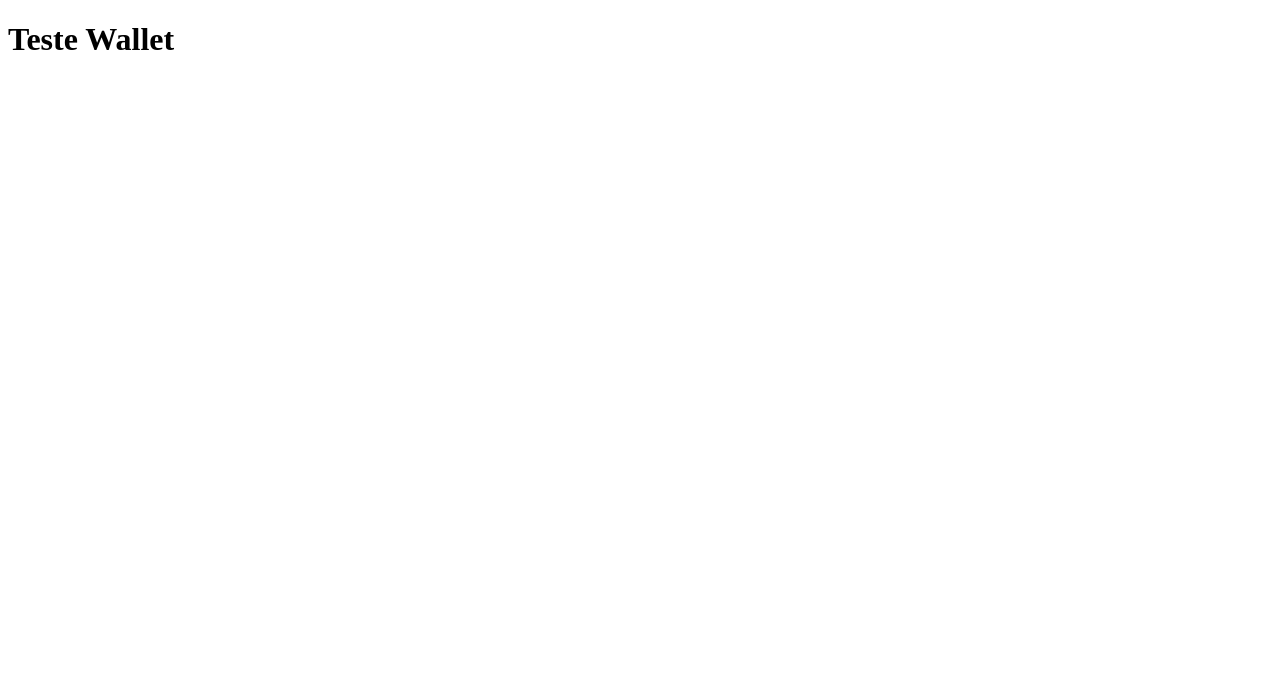
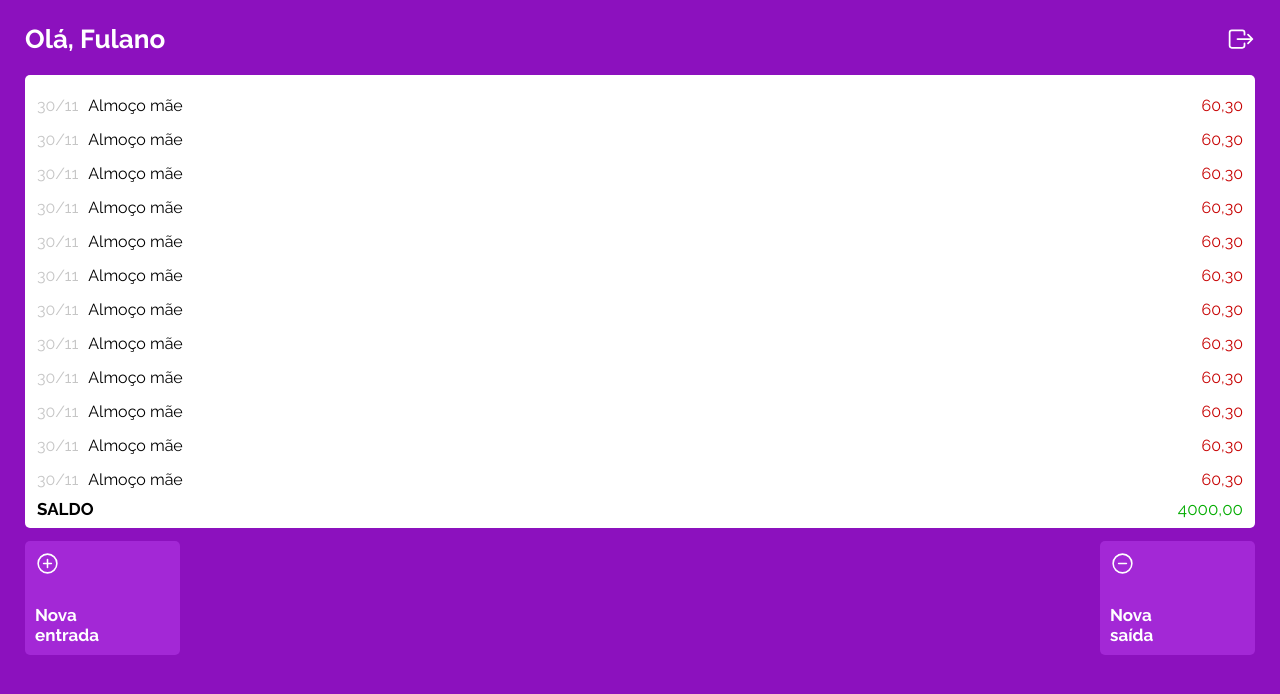
Before and after one commit to frreiro/projeto13-mywallet-front, a React app: page /Wallet in a window 1280 px wide. Built offline with nearby package versions, Linux system fonts and the light colour scheme; a web font is replaced by a local one.

Commit message:
feat: screen wallet css done

```diff
--- a/public/index.html
+++ b/public/index.html
@@ -14,6 +14,8 @@
 <body>
   <noscript>You need to enable JavaScript to run this app.</noscript>
   <div class="root"></div>
+  <script type="module" src="https://unpkg.com/ionicons@5.5.2/dist/ionicons/ionicons.esm.js"></script>
+  <script nomodule src="https://unpkg.com/ionicons@5.5.2/dist/ionicons/ionicons.js"></script>
 </body>
 
 </html>
--- a/src/components/SignIn/index.js
+++ b/src/components/SignIn/index.js
@@ -1,5 +1,7 @@
 import styled from "styled-components"
 import "../../css/styled.css"
+import '../../css/reset.css'
+
 
 export default function SignIn() {
     return (
@@ -30,6 +32,9 @@ const Login = styled.div`
         font-family: 'Saira Stencil One';
         font-weight: 400;
         color: white;
+        font-size: 32px;
+
+        margin-bottom: 24px;
     }
 
     p{
--- a/src/components/SignUp/index.js
+++ b/src/components/SignUp/index.js
@@ -32,6 +32,9 @@ const Register = styled.div`
         font-family: 'Saira Stencil One';
         font-weight: 400;
         color: white;
+        font-size: 32px;
+
+        margin-bottom: 28px;
     }
 
     p{
--- a/src/components/Wallet/index.js
+++ b/src/components/Wallet/index.js
@@ -1,9 +1,176 @@
 import styled from "styled-components"
+
+const nums = [1, 2, 1, 2, 1, 2, 1, 2, 1, 2, 1, 2, 1, 2, 1, 2]
 
 export default function Wallet() {
     return (
-        <>
-            <h1>Teste Wallet</h1>
-        </>
+        <DivWallet>
+            <DivUser>
+                <h1>Olá, Fulano</h1>
+                <ion-icon name="exit-outline"></ion-icon>
+            </DivUser>
+            <DivStatement>
+                {nums.map((num) => {
+                    return (
+                        <Transaction>
+                            <p className="date">30/11
+                                <span className="description">Almoço mãe</span>
+                            </p>
+                            <p className="out">60,30</p>
+                        </Transaction>
+                    )
+                })
+                }
+
+            </DivStatement>
+            <DivTotal>
+                <p className="total">SALDO</p>
+                <p className="in">4000,00</p>
+            </DivTotal>
+            <DivPayment>
+                <div>
+                    <ion-icon name="add-circle-outline"></ion-icon>
+                    <p>Nova <br /> entrada</p>
+                </div>
+                <div>
+                    <ion-icon name="remove-circle-outline"></ion-icon>
+                    <p>Nova <br /> saída</p>
+                </div>
+            </DivPayment>
+        </DivWallet >
     )
 }
+
+const DivWallet = styled.div`
+    width: 100vw;
+    height: 100vh;
+
+    font-family: var(--main-font);
+    font-style: normal;
+
+    background-color: var(--main-color);
+    padding: 0 25px 0 25px;
+
+    h1{
+        color: white;
+        font-size: 26px;
+        font-family: var(--main-font);
+        font-weight: 700;
+    }
+
+    .in{
+        color: #03AC00;
+    }
+
+    .out{
+        color: #C70000;
+    }
+
+
+`
+
+const DivUser = styled.div`
+    display: flex;
+    justify-content: space-between;
+    align-items: center;
+    padding: 25px 0 22px 0;
+
+    ion-icon{
+        font-size: 28px;
+        color: white;
+    }
+`
+
+
+const DivStatement = styled.div`
+    height: 416px;
+    padding: 23px 12px 0px 12px;
+
+    display: flex;
+    flex-direction: column;
+    align-items: center;
+
+    font-size: 16px;
+    font-weight: 400;
+
+    border-radius: 5px 5px 0 0;
+    background-color: white;
+
+    overflow-y: scroll;
+`
+
+const DivTotal = styled.div`
+    width: 100%;
+    background-color: white;
+    display: flex;
+    align-items: center;
+    justify-content: space-between;
+
+
+    padding: 10px 12px;
+    border-radius: 0 0 5px 5px;
+
+
+    p{
+        font-size: 17px;
+    }
+
+    p.total{
+        font-weight: 700;
+        color: #000000;
+    }
+
+
+`
+
+const Transaction = styled.div`
+    width: 100%;
+    display: flex;
+    justify-content: space-between;
+
+    margin-bottom: 18px;
+
+    .date{
+        color: #C6C6C6;
+    }
+
+    .description{
+        margin-left: 10px;
+        color: #000;
+    }
+`
+
+const DivPayment = styled.div`
+    display: flex;
+    justify-content: space-between;
+
+
+    ion-icon{
+        font-size: 25px;
+        color: white;
+    }
+
+
+    p{
+        color: white;
+        font-size: 17px;
+        font-weight: 700;
+        font-family: var(--main-font);
+        line-height: 20px;
+
+    }
+
+    div{
+        width: 155px;
+        height: 114px;
+        background-color: var(--secondary-color);
+        border-radius: 5px;
+
+        display: flex;
+        justify-content: space-between;
+        flex-direction: column;
+
+        margin-top: 13px;
+        padding: 10px 0 10px 10px;
+    }
+`
--- /dev/null
+++ b/src/css/reset.css
@@ -0,0 +1,48 @@
+/* http://meyerweb.com/eric/tools/css/reset/
+   v2.0 | 20110126
+   License: none (public domain)
+*/
+
+html, body, div, span, applet, object, iframe,
+h1, h2, h3, h4, h5, h6, p, blockquote, pre,
+a, abbr, acronym, address, big, cite, code,
+del, dfn, em, img, ins, kbd, q, s, samp,
+small, strike, strong, sub, sup, tt, var,
+b, u, i, center,
+dl, dt, dd, ol, ul, li,
+fieldset, form, label, legend,
+table, caption, tbody, tfoot, thead, tr, th, td,
+article, aside, canvas, details, embed,
+figure, figcaption, footer, header, hgroup,
+menu, nav, output, ruby, section, summary,
+time, mark, audio, video {
+	margin: 0;
+	padding: 0;
+	border: 0;
+	font-size: 100%;
+	font: inherit;
+	vertical-align: baseline;
+}
+/* HTML5 display-role reset for older browsers */
+article, aside, details, figcaption, figure,
+footer, header, hgroup, menu, nav, section {
+	display: block;
+}
+body {
+	line-height: 1;
+}
+ol, ul {
+	list-style: none;
+}
+blockquote, q {
+	quotes: none;
+}
+blockquote:before, blockquote:after,
+q:before, q:after {
+	content: '';
+	content: none;
+}
+table {
+	border-collapse: collapse;
+	border-spacing: 0;
+}
--- a/src/index.js
+++ b/src/index.js
@@ -1,4 +1,5 @@
 import reactDom from "react-dom";
+
 import App from './components/App';
 
 
```
Also changed, not shown: src/css/index.js (deleted).
